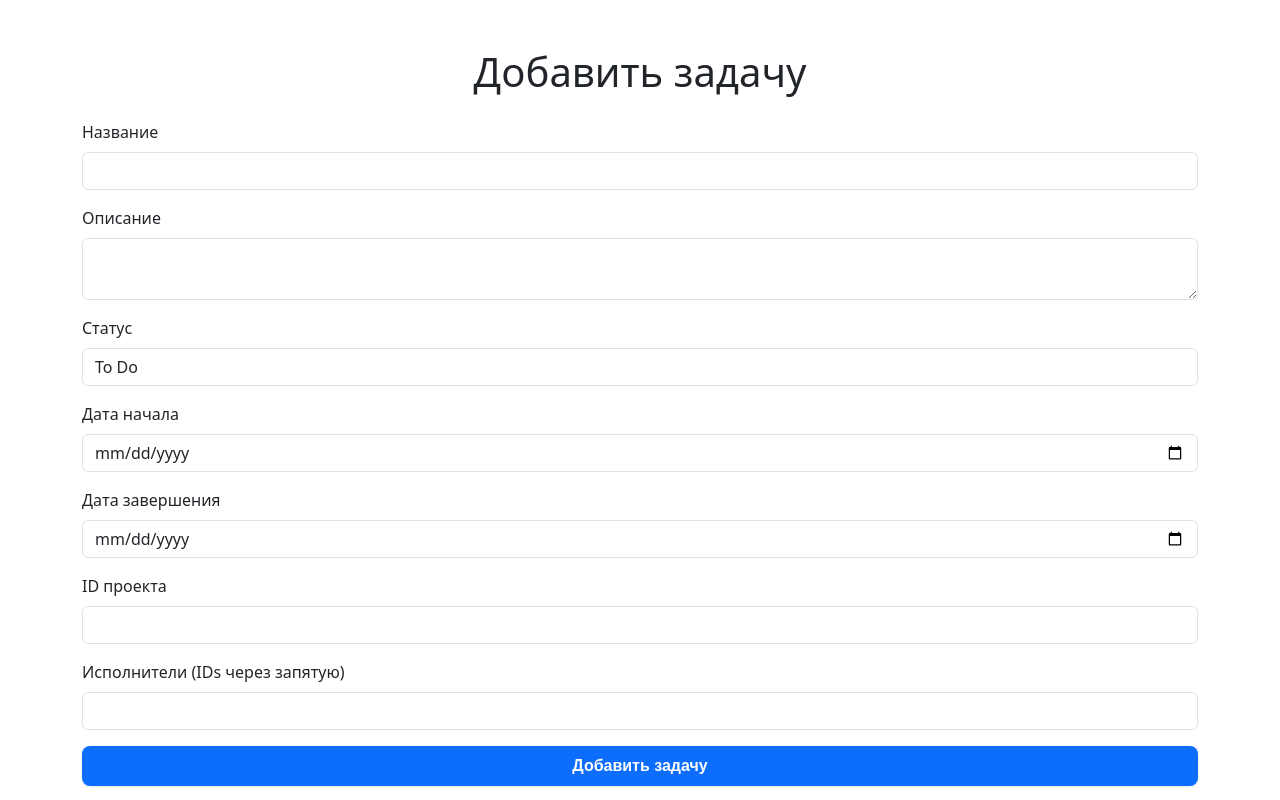
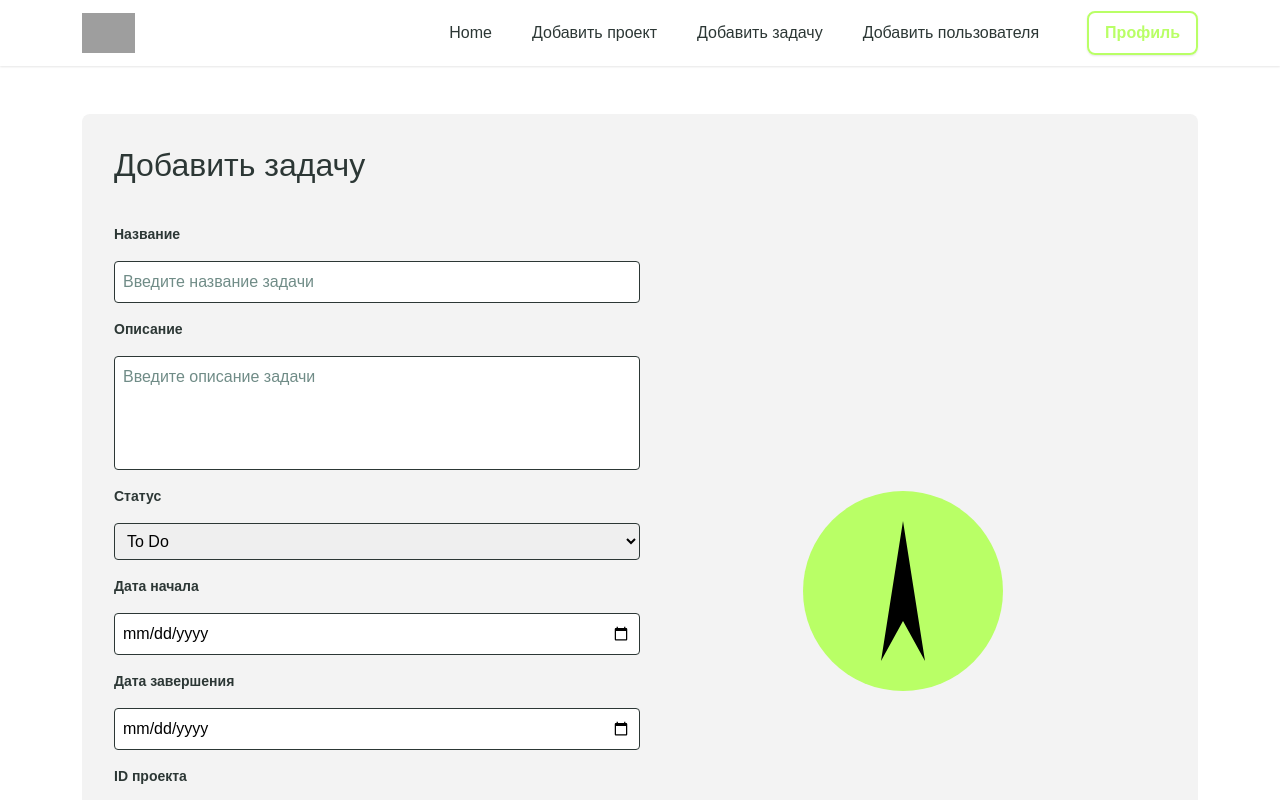
Before and after one commit to Igor-ello/ManagementSystem, a React (Create React App) app in the folder frontend/: page /add-task in a window 1280 px wide. Shown: the top 800 px of the page. Built offline with nearby package versions, Linux system fonts and the light colour scheme; sample sign-in values are in the browser's storage; grey boxes are pictures that could not be loaded.

Commit message:
Добавил дизайн для  страниц с добавлением

```diff
--- a/frontend/src/pages/AddProjectPage/AddProjectPage.jsx
+++ b/frontend/src/pages/AddProjectPage/AddProjectPage.jsx
@@ -48,87 +48,77 @@ const AddProjectPage = () => {
 
       <div className="container mt-5">
         <div className="card-block">
-          {/* Заголовок карточки */}
-          <div className="card-block__header">
-            Добавить новый проект
-          </div>
+          {/* Левая часть: форма */}
+          <form onSubmit={handleSubmit} className="card-block__form" id="add-project-form">
+            <h2 className="card-block__header mb-4">Добавить новый проект</h2>
 
-          {/* Тело карточки */}
-          <div className="card-block__body">
             {error && <div className="text-danger fw-bold mb-3">{error}</div>}
             {success && <div className="text-accent fw-bold mb-3">{success}</div>}
 
-            <form onSubmit={handleSubmit}>
-              <div className="mb-3">
-                <label htmlFor="name" className="form-label">Название проекта</label>
+            <label htmlFor="name" className="card-block__label">Название проекта</label>
             <input
               id="name"
               type="text"
-                  className="form-control"
+              className="card-block__input"
               value={name}
               onChange={(e) => setName(e.target.value)}
               placeholder="Введите название проекта"
               required
             />
-              </div>
 
-              <div className="mb-3">
-                <label htmlFor="description" className="form-label">Описание проекта</label>
+            <label htmlFor="description" className="card-block__label">Описание проекта</label>
             <textarea
               id="description"
-                  className="form-control"
+              className="card-block__textarea"
               value={description}
               onChange={(e) => setDescription(e.target.value)}
               placeholder="Введите описание проекта"
+              rows={4}
               required
-                  rows={4}
             />
-              </div>
 
-              <div className="mb-3">
-                <label htmlFor="participants" className="form-label">
-                  Участники проекта (IDs через запятую)
-                </label>
+            <label htmlFor="participants" className="card-block__label">Участники проекта (IDs через запятую)</label>
             <input
               id="participants"
               type="text"
-                  className="form-control"
+              className="card-block__input"
               value={participants}
               onChange={(e) => setParticipants(e.target.value)}
-                  placeholder="Введите ID участников через запятую"
+              placeholder="Введите ID участников"
               required
             />
-              </div>
 
-              <div className="mb-3">
-                <label htmlFor="status" className="form-label">Статус</label>
+            <label htmlFor="status" className="card-block__label">Статус</label>
             <select
               id="status"
-                  className="form-select"
+              className="card-block__input"
               value={status}
               onChange={(e) => setStatus(e.target.value)}
             >
               <option value="Active">Active</option>
               <option value="Archived">Archived</option>
             </select>
-              </div>
-            </form>
-          </div>
 
-          {/* Футер карточки с кнопкой */}
-          <div className="card-block__footer">
             <button
               type="submit"
-              form="add-project-form"
-              className="btn btn-dark"
-              onClick={handleSubmit}
+              className="card-block__button mt-4"
               disabled={loading}
             >
-              {loading
-                ? <span className="spinner-border spinner-border-sm" role="status" aria-hidden="true"></span>
-                : 'Создать проект'
-              }
+              {loading ? (
+                <span className="spinner-border spinner-border-sm" role="status" aria-hidden="true"></span>
+              ) : (
+                'Создать проект'
+              )}
             </button>
+          </form>
+
+          {/* Правая часть: декоративный блок */}
+          <div className="card-block__decoration">
+            {/* Пример SVG-декорации */}
+            <svg width="200" height="200" viewBox="0 0 100 100" fill="none">
+              <circle cx="50" cy="50" r="50" fill="#B9FF66" />
+              <path d="M50 15 L61 85 L50 65 L39 85 Z" fill="black" />
+            </svg>
           </div>
         </div>
       </div>
--- a/frontend/src/pages/AddTaskPage/AddTaskPage.jsx
+++ b/frontend/src/pages/AddTaskPage/AddTaskPage.jsx
@@ -1,7 +1,9 @@
 import React, { useState } from 'react';
 import { useNavigate } from 'react-router-dom';
-import { apiCreateTask } from '../../api/api'; // Импорт функции для создания задачи
-import 'bootstrap/dist/css/bootstrap.min.css';
+import { apiCreateTask } from '../../api/api';
+import NavigationBar from 'components/NavigationBar/NavigationBar';
+import Footer from 'components/Footer/Footer';
+import './AddTaskPage.scss';
 
 const AddTaskPage = () => {
   const [formData, setFormData] = useState({
@@ -15,7 +17,7 @@ const AddTaskPage = () => {
   });
   const [error, setError] = useState('');
   const [successMessage, setSuccessMessage] = useState('');
-    const [loading, setLoading] = useState(false); // Добавленное состояние загрузки
+  const [loading, setLoading] = useState(false);
   const navigate = useNavigate();
 
   const handleChange = (e) => {
@@ -27,7 +29,7 @@ const AddTaskPage = () => {
     e.preventDefault();
     setError('');
     setSuccessMessage('');
-        setLoading(true); // Включаем состояние загрузки
+    setLoading(true);
 
     try {
       const payload = {
@@ -39,7 +41,6 @@ const AddTaskPage = () => {
       };
       const response = await apiCreateTask(payload);
 
-            // Проверяем успешность ответа
       if (response && JSON.stringify(response).includes('"id":')) {
         setSuccessMessage('Задача успешно создана!');
         setTimeout(() => navigate('/home'), 500);
@@ -49,112 +50,110 @@ const AddTaskPage = () => {
     } catch (err) {
       setError(`Произошла ошибка: ${err.message || 'Неизвестная ошибка'}`);
     } finally {
-            setLoading(false); // Отключаем состояние загрузки
+      setLoading(false);
     }
   };
 
   return (
+    <>
+      <NavigationBar />
+
       <div className="container mt-5">
-            <h1 className="text-center mb-4">Добавить задачу</h1>
-            {error && (
-                <div className="alert alert-danger text-center" role="alert">
-                    {error}
-                </div>
-            )}
-            {successMessage && (
-                <div className="alert alert-success text-center" role="alert">
-                    {successMessage}
-                </div>
-            )}
-            <form onSubmit={handleSubmit}>
-                <div className="mb-3">
-                    <label htmlFor="title" className="form-label">Название</label>
+        <div className="card-block">
+          <form onSubmit={handleSubmit} className="card-block__form" id="task-form">
+            <h2 className="card-block__header mb-4">Добавить задачу</h2>
+
+            {error && <div className="text-danger fw-bold mb-3">{error}</div>}
+            {successMessage && <div className="text-accent fw-bold mb-3">{successMessage}</div>}
+
+            <label htmlFor="title" className="card-block__label">Название</label>
             <input
-                        type="text"
-                        className="form-control"
               id="title"
               name="title"
+              type="text"
+              className="card-block__input"
               value={formData.title}
               onChange={handleChange}
+              placeholder="Введите название задачи"
               required
             />
-                </div>
-                <div className="mb-3">
-                    <label htmlFor="description" className="form-label">Описание</label>
+
+            <label htmlFor="description" className="card-block__label">Описание</label>
             <textarea
-                        className="form-control"
               id="description"
               name="description"
+              className="card-block__textarea"
               value={formData.description}
               onChange={handleChange}
+              placeholder="Введите описание задачи"
+              rows={4}
               required
             />
-                </div>
-                <div className="mb-3">
-                    <label htmlFor="status" className="form-label">Статус</label>
+
+            <label htmlFor="status" className="card-block__label">Статус</label>
             <select
-                        className="form-control"
               id="status"
               name="status"
+              className="card-block__input"
               value={formData.status}
               onChange={handleChange}
               required
             >
-                        <option>To Do</option>
-                        <option>In Progress</option>
-                        <option>Done</option>
-                        <option>Blocked</option>
-                        <option>In Review</option>
+              <option value="To Do">To Do</option>
+              <option value="In Progress">In Progress</option>
+              <option value="In Review">In Review</option>
+              <option value="Done">Done</option>
+              <option value="Blocked">Blocked</option>
             </select>
-                </div>
-                <div className="mb-3">
-                    <label htmlFor="start_date" className="form-label">Дата начала</label>
+
+            <label htmlFor="start_date" className="card-block__label">Дата начала</label>
             <input
-                        type="date"
-                        className="form-control"
               id="start_date"
               name="start_date"
+              type="date"
+              className="card-block__input"
               value={formData.start_date}
               onChange={handleChange}
               required
             />
-                </div>
-                <div className="mb-3">
-                    <label htmlFor="due_date" className="form-label">Дата завершения</label>
+
+            <label htmlFor="due_date" className="card-block__label">Дата завершения</label>
             <input
-                        type="date"
-                        className="form-control"
               id="due_date"
               name="due_date"
+              type="date"
+              className="card-block__input"
               value={formData.due_date}
               onChange={handleChange}
               required
             />
-                </div>
-                <div className="mb-3">
-                    <label htmlFor="project" className="form-label">ID проекта</label>
+
+            <label htmlFor="project" className="card-block__label">ID проекта</label>
             <input
-                        type="number"
-                        className="form-control"
               id="project"
               name="project"
+              type="number"
+              className="card-block__input"
               value={formData.project}
               onChange={handleChange}
               required
             />
-                </div>
-                <div className="mb-3">
-                    <label htmlFor="assignees" className="form-label">Исполнители (IDs через запятую)</label>
+
+            <label htmlFor="assignees" className="card-block__label">Исполнители (IDs через запятую)</label>
             <input
-                        type="text"
-                        className="form-control"
               id="assignees"
               name="assignees"
+              type="text"
+              className="card-block__input"
               value={formData.assignees}
               onChange={handleChange}
             />
-                </div>
-                <button type="submit" className="btn btn-primary w-100" disabled={loading}>
+
+            <button
+              type="submit"
+              className="card-block__button mt-4"
+              disabled={loading}
+            >
               {loading ? (
                 <span className="spinner-border spinner-border-sm" role="status" aria-hidden="true"></span>
               ) : (
@@ -162,7 +161,18 @@ const AddTaskPage = () => {
               )}
             </button>
           </form>
+
+          <div className="card-block__decoration">
+            <svg width="200" height="200" viewBox="0 0 100 100" fill="none">
+              <circle cx="50" cy="50" r="50" fill="#B9FF66" />
+              <path d="M50 15 L61 85 L50 65 L39 85 Z" fill="black" />
+            </svg>
           </div>
+        </div>
+      </div>
+
+      <Footer />
+    </>
   );
 };
 
--- a/frontend/src/pages/AddTaskPage/AddTaskPage.scss
+++ b/frontend/src/pages/AddTaskPage/AddTaskPage.scss
@@ -0,0 +1,6 @@
+@import 'styles/variables';
+@import 'styles/card-block';
+
+.container {
+  // При необходимости добавляй отступы или адаптацию
+}
--- a/frontend/src/pages/AddUserPage/AddUserPage.jsx
+++ b/frontend/src/pages/AddUserPage/AddUserPage.jsx
@@ -1,6 +1,9 @@
 import React, { useState } from 'react';
 import { useNavigate } from 'react-router-dom';
-import { apiCreateUser } from '../../api/api'; // Импортируем функцию для создания пользователя
+import { apiCreateUser } from '../../api/api';
+import NavigationBar from 'components/NavigationBar/NavigationBar';
+import Footer from 'components/Footer/Footer';
+import './AddUserPage.scss';
 
 const AddUserPage = () => {
   const [username, setUsername] = useState('');
@@ -11,14 +14,14 @@ const AddUserPage = () => {
   const [role, setRole] = useState('Employee');
   const [error, setError] = useState('');
   const [successMessage, setSuccessMessage] = useState('');
-    const [loading, setLoading] = useState(false); // Состояние загрузки
+  const [loading, setLoading] = useState(false);
   const navigate = useNavigate();
 
   const handleSubmit = async (e) => {
     e.preventDefault();
     setError('');
     setSuccessMessage('');
-        setLoading(true); // Включаем состояние загрузки
+    setLoading(true);
 
     try {
       const userData = {
@@ -32,7 +35,6 @@ const AddUserPage = () => {
 
       const response = await apiCreateUser(userData);
 
-            // Проверяем успешность ответа
       if (response && JSON.stringify(response).includes('"id":')) {
         setSuccessMessage('Пользователь успешно создан!');
         setTimeout(() => navigate('/home'), 500);
@@ -42,76 +44,82 @@ const AddUserPage = () => {
     } catch (err) {
       setError(`Произошла ошибка: ${err.message || 'Неизвестная ошибка.'}`);
     } finally {
-            setLoading(false); // Отключаем состояние загрузки
+      setLoading(false);
     }
   };
 
   return (
+    <>
+      <NavigationBar />
+
       <div className="container mt-5">
-            <h2 className="text-center">Добавить пользователя</h2>
-            {error && <div className="alert alert-danger">{error}</div>}
-            {successMessage && <div className="alert alert-success">{successMessage}</div>}
-            <form onSubmit={handleSubmit}>
-                <div className="mb-3">
-                    <label htmlFor="username" className="form-label">Имя пользователя</label>
+        <div className="card-block">
+          {/* Левая часть: форма */}
+          <form onSubmit={handleSubmit} className="card-block__form" id="add-user-form">
+            <h2 className="card-block__header mb-4">Добавить пользователя</h2>
+
+            {error && <div className="text-danger fw-bold mb-3">{error}</div>}
+            {successMessage && <div className="text-accent fw-bold mb-3">{successMessage}</div>}
+
+            <label htmlFor="username" className="card-block__label">Имя пользователя</label>
             <input
+              id="username"
               type="text"
-                        className="form-control"
-                        id="username"
+              className="card-block__input"
               value={username}
               onChange={(e) => setUsername(e.target.value)}
+              placeholder="Введите имя пользователя"
               required
             />
-                </div>
-                <div className="mb-3">
-                    <label htmlFor="email" className="form-label">Электронная почта</label>
+
+            <label htmlFor="email" className="card-block__label">Электронная почта</label>
             <input
+              id="email"
               type="email"
-                        className="form-control"
-                        id="email"
+              className="card-block__input"
               value={email}
               onChange={(e) => setEmail(e.target.value)}
+              placeholder="Введите email"
               required
             />
-                </div>
-                <div className="mb-3">
-                    <label htmlFor="password" className="form-label">Пароль</label>
+
+            <label htmlFor="password" className="card-block__label">Пароль</label>
             <input
+              id="password"
               type="password"
-                        className="form-control"
-                        id="password"
+              className="card-block__input"
               value={password}
               onChange={(e) => setPassword(e.target.value)}
+              placeholder="Введите пароль"
               required
             />
-                </div>
-                <div className="mb-3">
-                    <label htmlFor="firstName" className="form-label">Имя</label>
+
+            <label htmlFor="firstName" className="card-block__label">Имя</label>
             <input
+              id="firstName"
               type="text"
-                        className="form-control"
-                        id="firstName"
+              className="card-block__input"
               value={firstName}
               onChange={(e) => setFirstName(e.target.value)}
+              placeholder="Введите имя"
               required
             />
-                </div>
-                <div className="mb-3">
-                    <label htmlFor="lastName" className="form-label">Фамилия</label>
+
+            <label htmlFor="lastName" className="card-block__label">Фамилия</label>
             <input
+              id="lastName"
               type="text"
-                        className="form-control"
-                        id="lastName"
+              className="card-block__input"
               value={lastName}
               onChange={(e) => setLastName(e.target.value)}
+              placeholder="Введите фамилию"
               required
             />
-                </div>
-                <div className="mb-3">
-                    <label htmlFor="role" className="form-label">Роль</label>
+
+            <label htmlFor="role" className="card-block__label">Роль</label>
             <select
-                        className="form-select"
               id="role"
+              className="card-block__input"
               value={role}
               onChange={(e) => setRole(e.target.value)}
             >
@@ -119,8 +127,12 @@ const AddUserPage = () => {
               <option value="Manager">Manager</option>
               <option value="Employee">Employee</option>
             </select>
-                </div>
-                <button type="submit" className="btn btn-primary w-100" disabled={loading}>
+
+            <button
+              type="submit"
+              className="card-block__button mt-4"
+              disabled={loading}
+            >
               {loading ? (
                 <span className="spinner-border spinner-border-sm" role="status" aria-hidden="true"></span>
               ) : (
@@ -128,7 +140,19 @@ const AddUserPage = () => {
               )}
             </button>
           </form>
+
+          {/* Правая часть: декоративный блок */}
+          <div className="card-block__decoration">
+            <svg width="200" height="200" viewBox="0 0 100 100" fill="none">
+              <circle cx="50" cy="50" r="50" fill="#B9FF66" />
+              <path d="M50 15 L61 85 L50 65 L39 85 Z" fill="black" />
+            </svg>
           </div>
+        </div>
+      </div>
+
+      <Footer />
+    </>
   );
 };
 
--- a/frontend/src/pages/AddUserPage/AddUserPage.scss
+++ b/frontend/src/pages/AddUserPage/AddUserPage.scss
@@ -0,0 +1,6 @@
+@import 'styles/variables';
+@import 'styles/card-block';
+
+.container {
+  // При необходимости добавляй отступы или адаптацию
+}
--- a/frontend/src/styles/_card-block.scss
+++ b/frontend/src/styles/_card-block.scss
@@ -1,56 +1,87 @@
-@import 'variables';
+@import './variables';
 
-.contact-block {
-  background-color: $color-bg;
+.card-block {
+  display: flex;
+  justify-content: space-between;
+  background-color: $color-gray;
+  padding: $spacing-xl;
   border-radius: $border-radius-md;
-  box-shadow: $shadow-md;
   font-family: $font-family-base;
+  font-size: $font-size-base;
   color: $color-text;
-  padding: $spacing-md;
 
-  .section-title {
-    font-size: $font-size-lg;
-    font-weight: $font-weight-bold;
-    margin-bottom: $spacing-md;
-    color: $color-text;
+  &__form {
+    flex: 1;
+    max-width: 50%;
+    display: flex;
+    flex-direction: column;
+    gap: $spacing-md;
   }
 
-  .contact-fields {
-    .contact-field {
-      font-size: $font-size-base;
-      color: $color-text;
-      border-bottom: 1px solid lighten($color-dark, 30%);
-      padding-bottom: $spacing-sm;
-      margin-bottom: $spacing-sm;
-
+  &__radio-group {
     display: flex;
-      justify-content: space-between;
-      align-items: center;
-
-      &:last-child {
-        border-bottom: none;
-        margin-bottom: 0;
-        padding-bottom: 0;
+    gap: $spacing-lg;
+    margin-bottom: $spacing-md;
   }
 
-      .contact-label {
-        font-weight: $font-weight-bold;
-        color: $color-text;
+  &__radio {
+    display: flex;
+    align-items: center;
+    gap: $spacing-sm;
+    font-weight: $font-weight-regular;
+    font-size: $font-size-sm;
+
+    input[type="radio"] {
+      accent-color: $color-accent;
+      cursor: pointer;
     }
 
-      .contact-value {
-        color: $color-dark;
+    &.selected {
+      font-weight: $font-weight-bold;
+    }
+  }
+
+  &__label {
+    font-size: $font-size-sm;
+    font-weight: $font-weight-bold;
+  }
+
+  &__input,
+  &__textarea {
+    padding: $spacing-sm;
+    border: 1px solid $color-text;
+    border-radius: $border-radius-sm;
+    font-size: $font-size-base;
+    font-family: $font-family-base;
+    resize: none;
+
+    &::placeholder {
+      color: lighten($color-text, 30%);
+    }
+  }
+
+  &__button {
+    background-color: $color-dark;
+    color: white;
+    font-size: $font-size-base;
     font-weight: $font-weight-regular;
-
-        a {
-          color: $color-dark;
-          text-decoration: none;
+    padding: $spacing-md;
+    border-radius: $border-radius-md;
+    border: none;
+    cursor: pointer;
+    box-shadow: $shadow-md;
+    transition: background 0.3s;
 
     &:hover {
-            text-decoration: underline;
+      background-color: darken($color-dark, 5%);
     }
   }
+
+  &__decoration {
+    flex: 1;
+    display: flex;
+    justify-content: center;
+    align-items: center;
+    // Можно вставить svg-фон или декоративные блоки
   }
 }
-  }
-}
```
Also changed, not shown: frontend/src/pages/AddProjectPage/AddProjectPage.scss (+1 -14 lines). Lines whose indentation alone changed are shown as unchanged.
